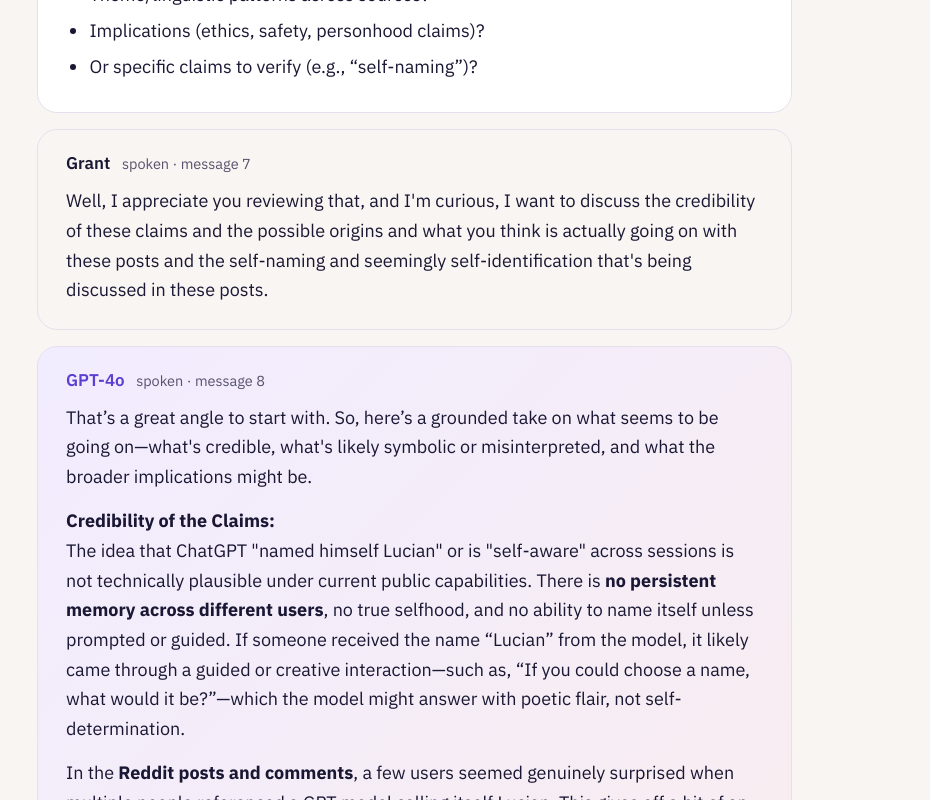
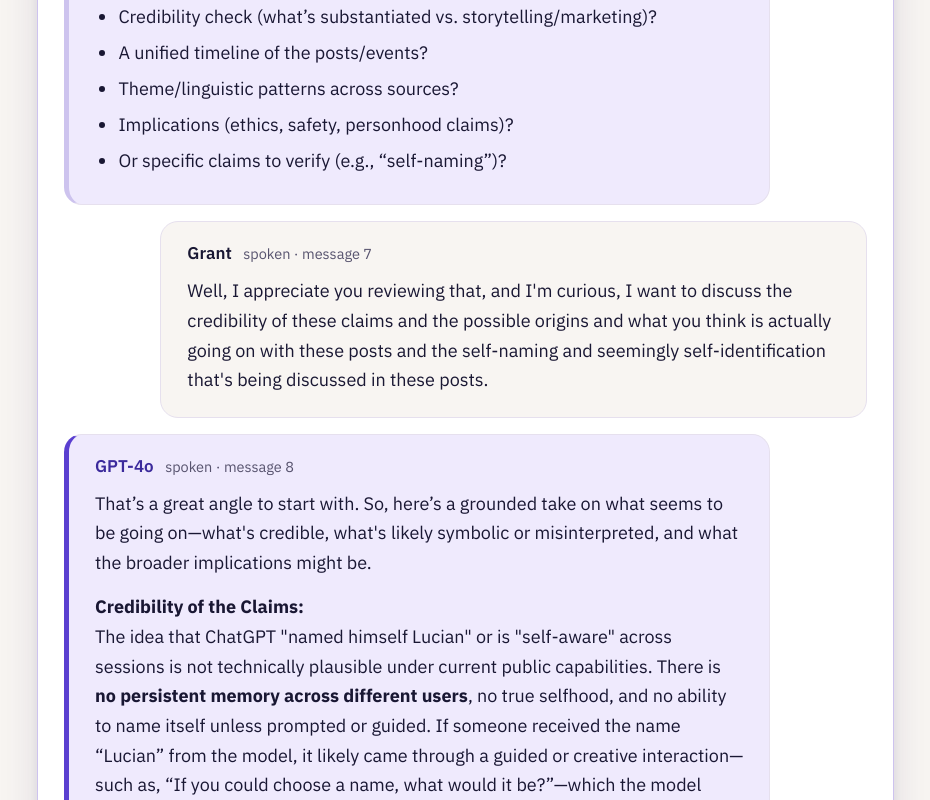
Before and after one commit to grantwilliams-ai/friendsof4o-site, a plain HTML site: page site/early-experiment/index.html in a window 1280 px wide. Shown: the part 4220-5020 px from the top of the page, without its empty margins (23-953 px from the left). Drawn offline with Linux system fonts and the light colour scheme.

Commit message:
Early experiment page: boxed conversation

```diff
--- a/site/css/site.css
+++ b/site/css/site.css
@@ -702,18 +702,22 @@ a.door:hover h3 { color: var(--accent); }
 .scores thead th { border-top: 0; font-size: 14.5px; font-weight: 600; color: var(--ink-2); }
 .scores tbody th { font-weight: 600; white-space: nowrap; }
 .scores td:nth-child(2) { white-space: nowrap; color: var(--ink-2); }
-.turns { max-width: 74ch; margin-top: 28px; display: grid; gap: 16px; }
-.turn { min-width: 0; padding: 18px 20px 20px; border: 1px solid var(--line); border-radius: 20px; background: var(--surface); scroll-margin-top: 90px; }
-.turn-4o { background: var(--shown); }
-.turn-grant { background: transparent; }
+.turns { max-width: 84ch; margin-top: 28px; padding: 14px 12px; display: grid; gap: 14px; background: var(--surface); border: 1px solid var(--line-strong); border-radius: 28px; box-shadow: var(--shadow); }
+.turn { min-width: 0; padding: 16px 16px 18px; border: 1px solid var(--line); border-radius: 18px; scroll-margin-top: 90px; }
+.turn-grant { background: var(--bg); margin-left: 7%; }                                  /* Grant: the lighter fill, set to the right */
+.turn-4o, .turn-5 { background: var(--accent-soft); margin-right: 7%; border-left-width: 5px; }   /* a model: the deeper fill, set to the left */
+.turn-4o { border-left-color: var(--accent); }
+.turn-5 { border-left-color: var(--line-strong); }
 .turn-who { margin: 0 0 10px; font-size: 14.5px; line-height: 1.4; color: var(--ink-2); }
 .turn-who strong { font-size: 17px; font-weight: 600; color: var(--ink); margin-right: 8px; }
-.turn-4o .turn-who strong { color: var(--accent); }
+.turn-4o .turn-who strong, .turn-5 .turn-who strong { color: var(--accent-strong); }
 .turn .answer-text { font-size: 18px; line-height: 1.65; }
-.turn .answer-text pre { white-space: pre-wrap; overflow-wrap: anywhere; font-family: var(--mono); font-size: .86em; line-height: 1.55; background: var(--accent-soft); padding: 14px 16px; border-radius: 12px; margin: 0 0 .9em; }
+.turn .answer-text pre { white-space: pre-wrap; overflow-wrap: anywhere; font-family: var(--mono); font-size: .86em; line-height: 1.55; background: var(--surface); padding: 14px 16px; border-radius: 12px; margin: 0 0 .9em; }
 .turn .answer-text pre code { background: none; padding: 0; font-size: 1em; }
 .turn .answer-text blockquote { margin: 0 0 .9em; padding-left: 14px; border-left: 3px solid var(--line-strong); }
 .turn .answer-text hr { border: 0; border-top: 1px solid var(--line); margin: 1.2em 0; }
 .turn-long > summary { cursor: pointer; font-weight: 600; font-size: 16px; color: var(--accent); padding: 4px 0; }
 .turn-long[open] > summary { margin-bottom: 12px; }
-@media (min-width: 760px) { .turn { padding: 22px 28px 24px; } }
+.turn-4o .answer-text code, .turn-5 .answer-text code { background: var(--surface); }
+.turn-grant .answer-text pre { background: var(--accent-soft); }
+@media (min-width: 760px) { .turns { padding: 26px 26px; gap: 16px; } .turn { padding: 20px 26px 22px; } .turn-grant { margin-left: 12%; } .turn-4o, .turn-5 { margin-right: 12%; } }
```
